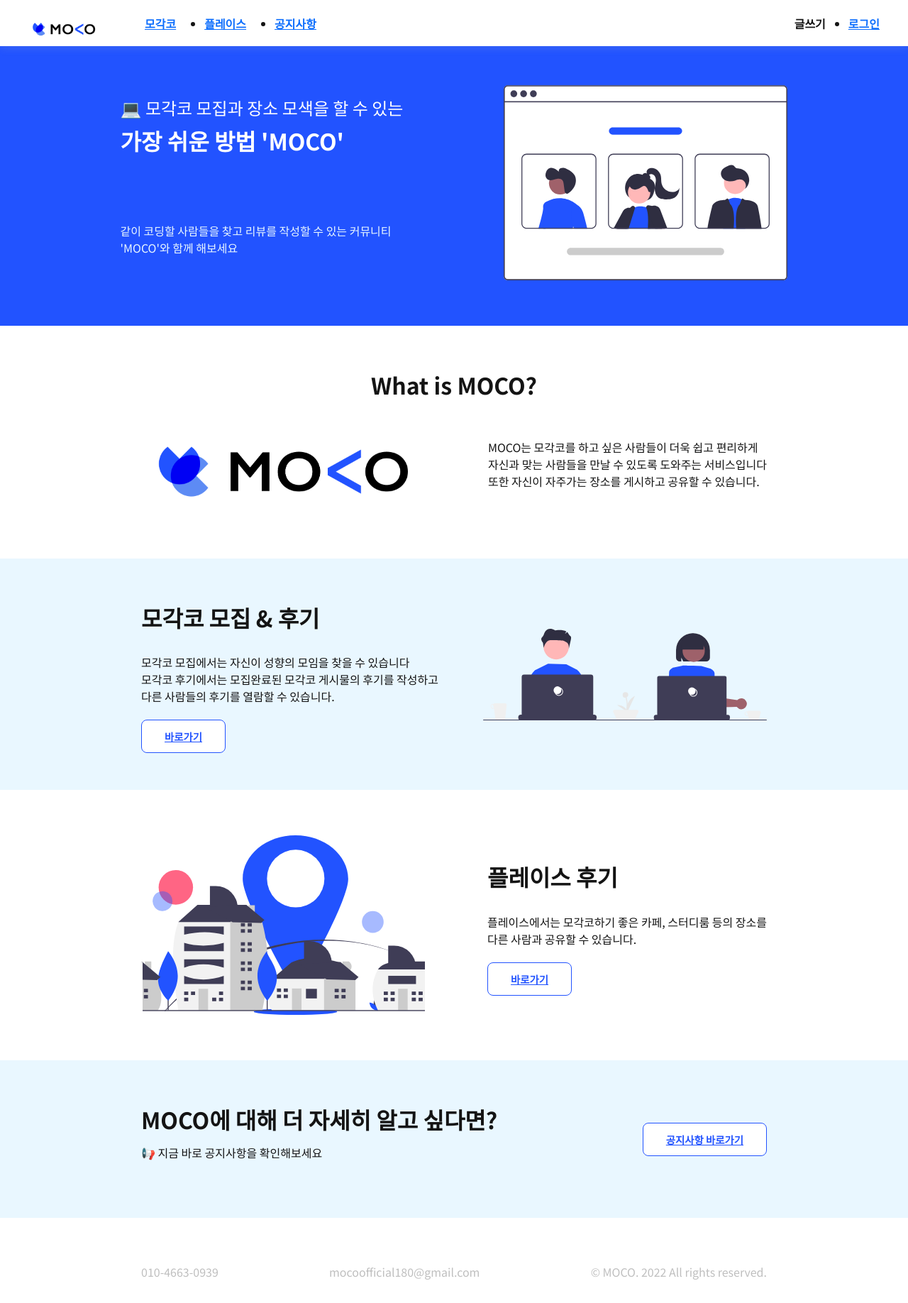
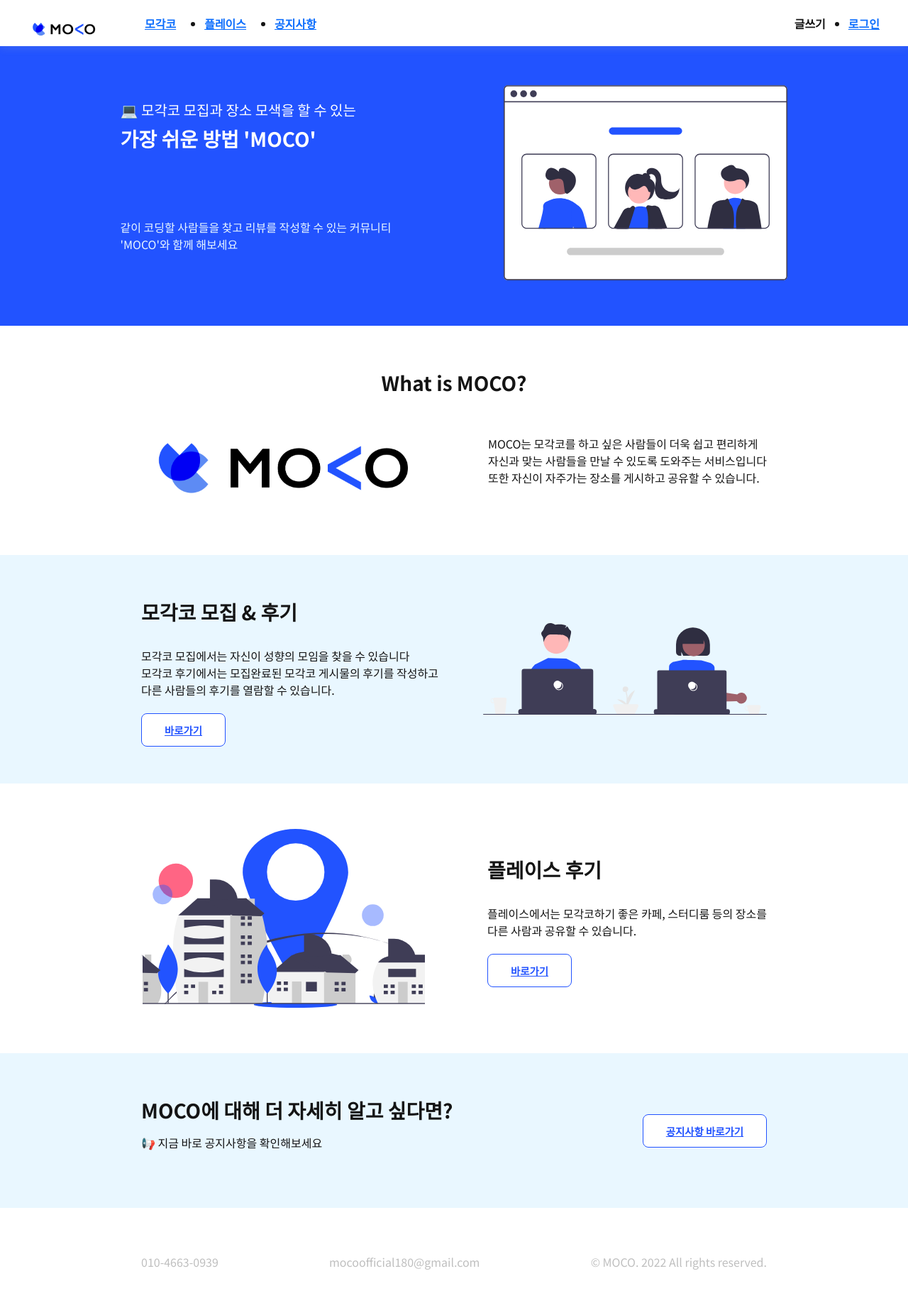
Before and after one commit to PIRO17-TEAM-MOCO/moco, a Django app: page / in a window 1280 px wide. Shown: the top 1836 px of the page at 71% size. After the commit the page ends 1789 px from the top, so only its background shows below. Run offline with Django 4.2, Linux system fonts and the light colour scheme; some libraries are stand-ins or nearby versions.

Commit message:
[style] 자잘한 수정

```diff
--- a/place/templates/place/home.html
+++ b/place/templates/place/home.html
@@ -56,7 +56,7 @@
               {% endif %}
           </span>
           <span>
-            <span style="margin-right: 0.5rem;"><i class="fa-solid fa-comment-dots"></i>{{place.comment_count}}</span>
+            <span style="margin-right: 0.5rem;"><i class="fa-solid fa-comment-dots"></i>{{place.comment_set.all|length}}</span>
             <span><i class="fa-regular fa-heart"></i>{{place.likes}}</span>
           </span>
         </div>
--- a/static/css/main.css
+++ b/static/css/main.css
@@ -1,10 +1,10 @@
 #main h1 {
   font-weight: 600;
-  font-size: 2rem;
+  font-size: 1.75rem;
 }
 
 #main h2 {
-  font-size: 1.5rem;
+  font-size: 1.25rem;
   margin: 0 0 0.75rem 0;
 }
 
```
